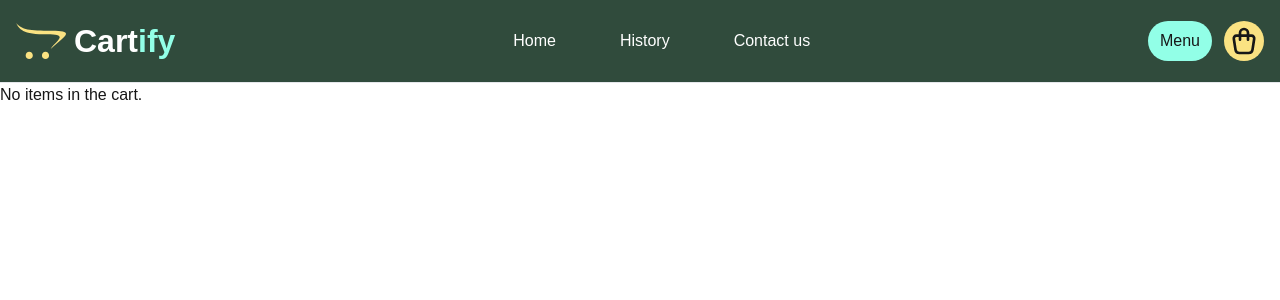
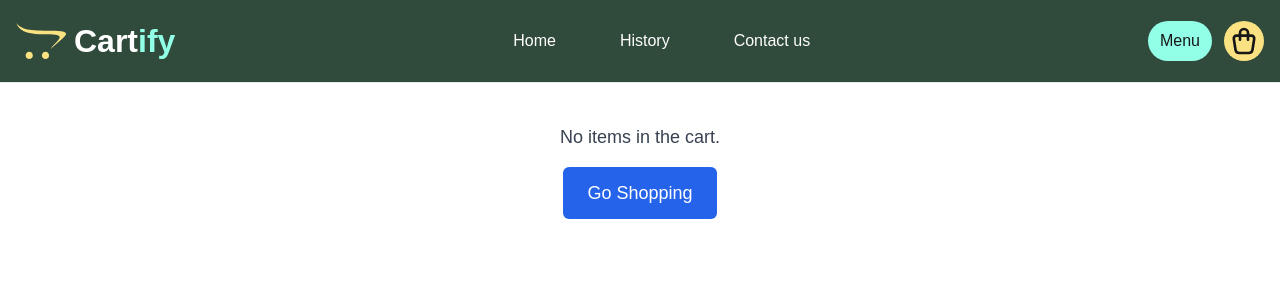
Before and after one commit to ahmedsheikh27/e-commerce, a Next.js app: page /cart in a window 1280 px wide. Shown: the top 300 px of the page. Built offline with nearby package versions, Linux system fonts and the light colour scheme.

Commit message:
Enhance cart and checkout components with improved user feedback and navigation

```diff
--- a/app/cart/page.tsx
+++ b/app/cart/page.tsx
@@ -3,13 +3,14 @@ import React, { useEffect, useState } from "react";
 import { fetchCartById } from "@/lib/hygraph";
 import Link from "next/link";
 import CartItems from "@/components/CartItems";
+import { useRouter } from "next/navigation";
 
 function Cart() {
   const [cart, setCart] = useState<any>(null);
   const [loading, setLoading] = useState<boolean>(true);
   const [error, setError] = useState<any>(null);
 
-
+const router = useRouter()
 
   useEffect(() => {
     async function getCart() {
@@ -33,8 +34,18 @@ function Cart() {
   }, []);
 
   if (!cart || !cart.orderItem || cart.orderItem.length === 0) {
-    return <p>No items in the cart.</p>;
-  }
+    return (
+        <div className="flex flex-col items-center justify-center py-10">
+            <p className="text-lg font-medium text-gray-700 mb-4">No items in the cart.</p>
+            <button
+                onClick={() => router.push('/products')}
+                className="px-6 py-3 bg-blue-600 text-white rounded-md text-lg font-medium hover:bg-blue-700"
+            >
+                Go Shopping
+            </button>
+        </div>
+    );
+}
 
   if (error) return <p className="text-red-500">{error}</p>
 
--- a/components/CheckOut.tsx
+++ b/components/CheckOut.tsx
@@ -10,8 +10,9 @@ const CheckOut = () => {
     const [loading, setLoading] = useState<boolean>(true);
     const [email, setEmail] = useState<string>(''); // To store user email
     const [error, setError] = useState<any>(null);
+    const [successMessage, setSuccessMessage] = useState<string>(''); // Success message state
 
-    const router = useRouter()
+    const router = useRouter();
 
     useEffect(() => {
         async function getCart() {
@@ -33,7 +34,6 @@ const CheckOut = () => {
         setEmail(e.target.value);
     };
 
-    // Calculate total price from cart items
     const calculateTotalPrice = () => {
         if (!cart || !cart.orderItem) return 0;
         return cart.orderItem.reduce(
@@ -44,8 +44,6 @@ const CheckOut = () => {
     };
 
     const handleSubmit = async () => {
-
-
         if (!email) {
             alert('Please enter an email');
             return;
@@ -53,28 +51,46 @@ const CheckOut = () => {
 
         const cartId = sessionStorage.getItem('cartId');
         const totalPrice = calculateTotalPrice();
-        if (!order) {
-            try {
-                const orderedCart = await createOrder({ cartId, email, totalPrice });
-                setOrder(orderedCart)
-                console.log('Order created successfully:', orderedCart);
-            } catch (err: any) {
-                console.error('Error creating order:', err.message);
-                setError(err.message || 'An error occurred while creating the order.');
-            }
-        } else {
-            sessionStorage.removeItem('cartId')
-            router.push('/products')
+
+        try {
+            // Create order
+            const orderedCart = await createOrder({ cartId, email, totalPrice });
+            setOrder(orderedCart);
+            console.log('Order completed', orderedCart)
+
+            // Remove cartId from session storage
+            sessionStorage.removeItem('cartId');
+
+            // Set success message
+            setSuccessMessage('Order successfully created! Redirecting to products page...');
+
+            // Navigate to products page after a short delay
+            setTimeout(() => {
+                router.push('/products');
+            }, 3000);
+        } catch (err: any) {
+            console.error('Error creating order:', err.message);
+            setError(err.message || 'An error occurred while creating the order.');
         }
     };
 
+    if (error) return <p className="text-red-500">{error}</p>;
+
+    if (successMessage) {
+        return (
+            <div className="flex flex-col items-center justify-center py-10">
+                <p className="text-lg font-medium text-green-600">{successMessage}</p>
+                <button
+                    onClick={() => router.push('/products')}
+                    className="px-6 py-3 bg-blue-600 text-white rounded-md text-lg font-medium hover:bg-blue-700">
+                    Go Shopping
+                </button>
+            </div>
+        );
+    }
+    if (loading) return <p>Loading cart details...</p>;
 
 
-    if (!cart || !cart.orderItem || cart.orderItem.length === 0) {
-        return <p>No items in the cart.</p>;
-    }
-    if (loading) return <p>Loading cart details...</p>;
-    if (error) return <p className="text-red-500">{error}</p>;
 
 
     return (
@@ -109,8 +125,13 @@ const CheckOut = () => {
             {/* Right Section: Payment Form */}
             <div className="flex-1 p-6 bg-white">
                 <h2 className="text-lg font-semibold mb-6">Payment Information</h2>
-                <form className="space-y-4" onSubmit={handleSubmit}>
-                    {/* Email */}
+                <form
+                    className="space-y-4"
+                    onSubmit={(e) => {
+                        e.preventDefault();
+                        handleSubmit();
+                    }}
+                >
                     <div>
                         <label className="block text-sm font-medium text-gray-700 mb-1" htmlFor="email">
                             Email
@@ -126,10 +147,10 @@ const CheckOut = () => {
                         />
                     </div>
 
-                    {/* Submit Button */}
                     <button
                         type="submit"
-                        className="w-full py-3 px-4 bg-blue-600 text-white text-lg font-medium rounded-md hover:bg-blue-700">
+                        className="w-full py-3 px-4 bg-blue-600 text-white text-lg font-medium rounded-md hover:bg-blue-700"
+                    >
                         Pay Now
                     </button>
                 </form>
--- a/lib/hygraph.tsx
+++ b/lib/hygraph.tsx
@@ -287,7 +287,7 @@ export const createOrder = async ({cartId, email, totalPrice}:any) => {
     });
 
     return data.createOrder;
-  } catch (error) {
+  } catch (error:any) {
     console.error("Error creating order:", error);
     throw error;
   }
```
